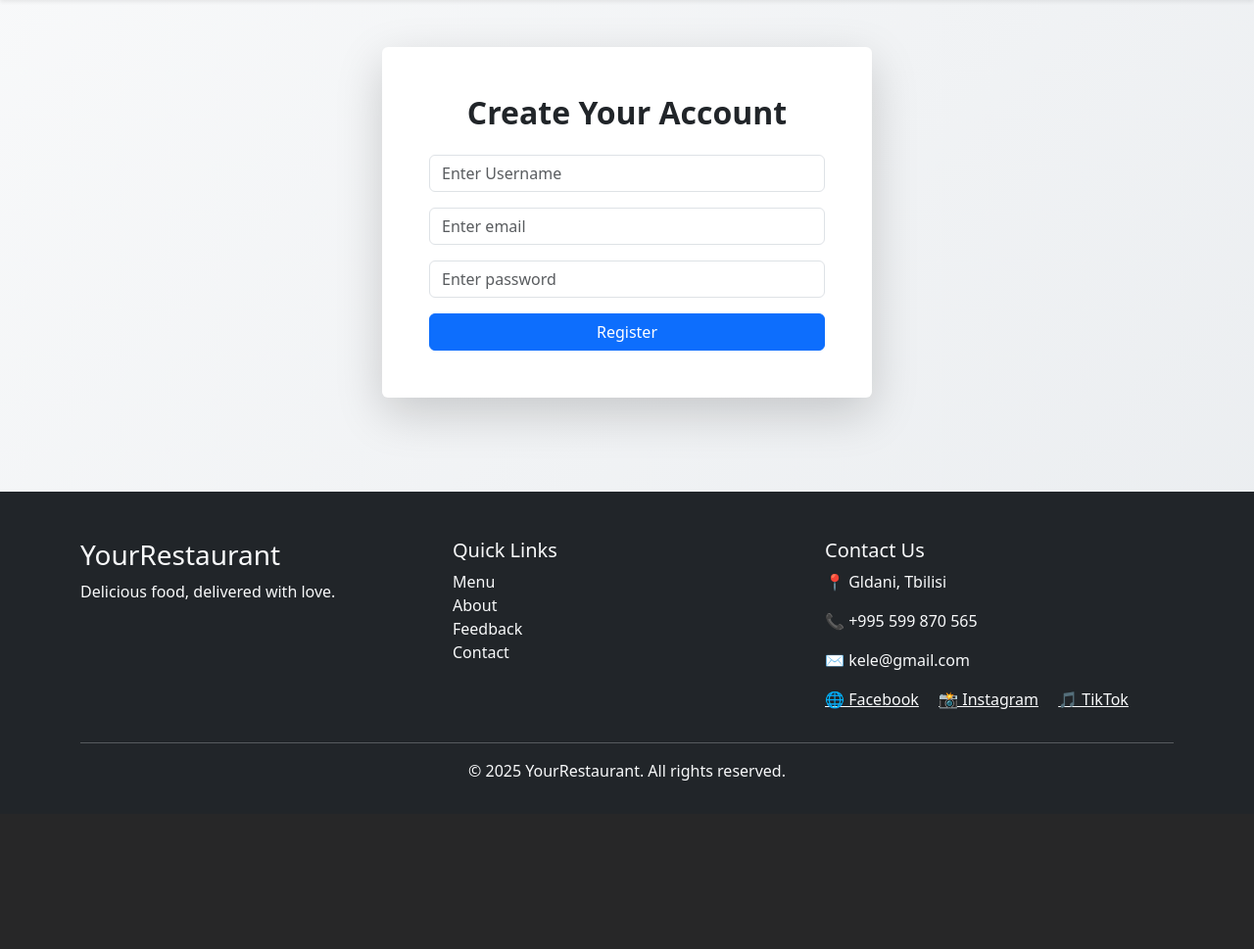
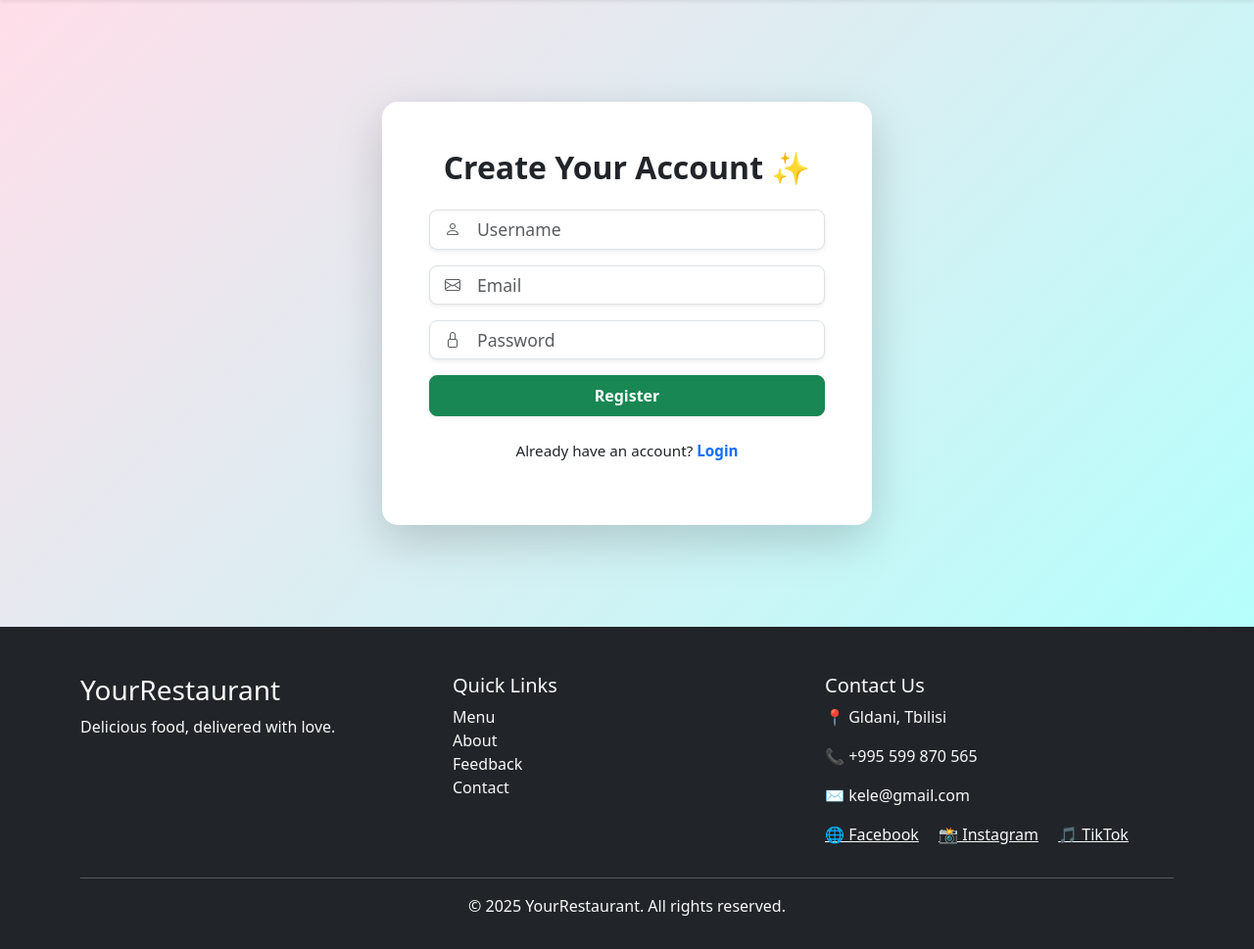
Before and after one commit to kelenjo/Food-Order-Platform, a Flask app: page /register in a window 1280 px wide. Shown: the part 56-1025 px from the top of the page at 98% size. Before the commit the page ends 853 px from the top, so only its background shows below. Run offline with Flask 3, Linux system fonts and the light colour scheme; some libraries are stand-ins or nearby versions.

Commit message:
updated login and sign up pages

```diff
--- a/pythonFoodOrder/src/templates/auth/register.html
+++ b/pythonFoodOrder/src/templates/auth/register.html
@@ -2,49 +2,47 @@
 {% block title %}Register{% endblock %}
 
 {% block body %}
+<div class="d-flex align-items-center justify-content-center"
+     style="min-height: 80vh; background: linear-gradient(135deg, #FFDEE9, #B5FFFC);">
+    <div class="card shadow-lg border-0 rounded-4"
+         style="max-width: 500px; width: 100%;">
+        <div class="card-body p-5">
+            <h2 class="text-center fw-bold mb-4" style="font-size: 2rem;">Create Your Account ✨</h2>
+            <form method="POST">
+                {{ form.hidden_tag() }}
+                {% for errors in form.errors.values() %}
+                    {% for error in errors %}
+                        <p class="text-danger small" style="font-size: 0.95rem;">* {{ error }}</p>
+                    {% endfor %}
+                {% endfor %}
 
+                <!-- Username -->
+                <div class="mb-3 position-relative">
+                    {{ form.username(placeholder="Username", class="form-control ps-5 shadow-sm rounded-3", style="font-size: 1.1rem;") }}
+                    <i class="bi bi-person position-absolute top-50 start-0 translate-middle-y ms-3 text-muted"></i>
+                </div>
 
-<div class="container d-flex justify-content-center py-5">
-    <div class="card shadow-lg border-0" style="max-width: 500px; width: 100%; background: #ffffff;">
-        <div class="card-body p-5">
-            <h2 class="mb-4 fw-bold text-center">Create Your Account</h2>
-            <form method="post">
-                {% for errors in form.errors.values() %}
-                {% for error in errors %}
-                <p class="text-danger">*{{ error }}</p>
-                {% endfor %}
-                {% endfor %}
-                {{ form.hidden_tag() }}
-                <div class="mb-3">
-                    {{ form.username(placeholder=form.username.label.text, class="form-control") }}
+                <!-- Email -->
+                <div class="mb-3 position-relative">
+                    {{ form.email(placeholder="Email", class="form-control ps-5 shadow-sm rounded-3", style="font-size: 1.1rem;") }}
+                    <i class="bi bi-envelope position-absolute top-50 start-0 translate-middle-y ms-3 text-muted"></i>
                 </div>
-                <div class="mb-3">
-                    {{ form.email(placeholder=form.email.label.text, class="form-control") }}
+
+                <!-- Password -->
+                <div class="mb-3 position-relative">
+                    {{ form.password(placeholder="Password", class="form-control ps-5 shadow-sm rounded-3", style="font-size: 1.1rem;") }}
+                    <i class="bi bi-lock position-absolute top-50 start-0 translate-middle-y ms-3 text-muted"></i>
                 </div>
-                <div class="mb-3">
-                    {{ form.password(placeholder=form.password.label.text, class="form-control") }}
-                </div>
+
                 <div class="d-grid">
-                    {{ form.submit(class="btn btn-primary") }}
+                    {{ form.submit(class="btn btn-success rounded-3 fw-bold shadow-sm py-2") }}
                 </div>
             </form>
+            <p class="text-center mt-4 small" style="font-size: 0.95rem;">
+                Already have an account?
+                <a href="{{ url_for('auth.login') }}" class="fw-semibold text-decoration-none">Login</a>
+            </p>
         </div>
     </div>
 </div>
-<script
-        src="https://code.jquery.com/jquery-3.5.1.slim.min.js"
-        integrity="sha384-DfXdz2htPH0lsSSs5nCTpuj/zy4C+OGpamoFVy38MVBnE+IbbVYUew+OrCXaRkfj"
-        crossorigin="anonymous"
-></script>
-<script
-        src="https://cdn.jsdelivr.net/npm/popper.js@1.16.1/dist/umd/popper.min.js"
-        integrity="sha384-9/reFTGAW83EW2RDu2S0VKaIzap3H66lZH81PoYlFhbGU+6BZp6G7niu735Sk7lN"
-        crossorigin="anonymous"
-></script>
-<script
-        src="https://stackpath.bootstrapcdn.com/bootstrap/4.5.2/js/bootstrap.min.js"
-        integrity="sha384-B4gt1jrGC7Jh4AgTPSdUtOBvfO8shuf57BaghqFfPlYxofvL8/KUEfYiJOMMV+rV"
-        crossorigin="anonymous"
-></script>
-
 {% endblock %}
--- a/pythonFoodOrder/src/templates/partials/base.html
+++ b/pythonFoodOrder/src/templates/partials/base.html
@@ -4,6 +4,8 @@
     <meta charset="UTF-8">
     <title>Kelenjo {% block title %} {% endblock %}</title>
     <link href="https://cdn.jsdelivr.net/npm/bootstrap@5.3.6/dist/css/bootstrap.min.css" rel="stylesheet">
+    <link rel="stylesheet" href="https://cdn.jsdelivr.net/npm/bootstrap-icons@1.11.1/font/bootstrap-icons.css">
+
 </head>
 <body class="d-flex flex-column min-vh-100"
       style="background: linear-gradient(135deg, #f8f9fa, #e9ecef); color: #212529;">
--- a/pythonFoodOrder/src/templates/partials/footer.html
+++ b/pythonFoodOrder/src/templates/partials/footer.html
@@ -1,4 +1,4 @@
-<footer class="bg-dark text-light pt-5 pb-3 mt-5">
+<footer class="bg-dark text-light pt-5 pb-3">
   <div class="container">
     <div class="row">
       <!-- Logo & Tagline -->
```
Also changed, not shown: pythonFoodOrder/src/templates/auth/login.html (+24 -12 lines).
